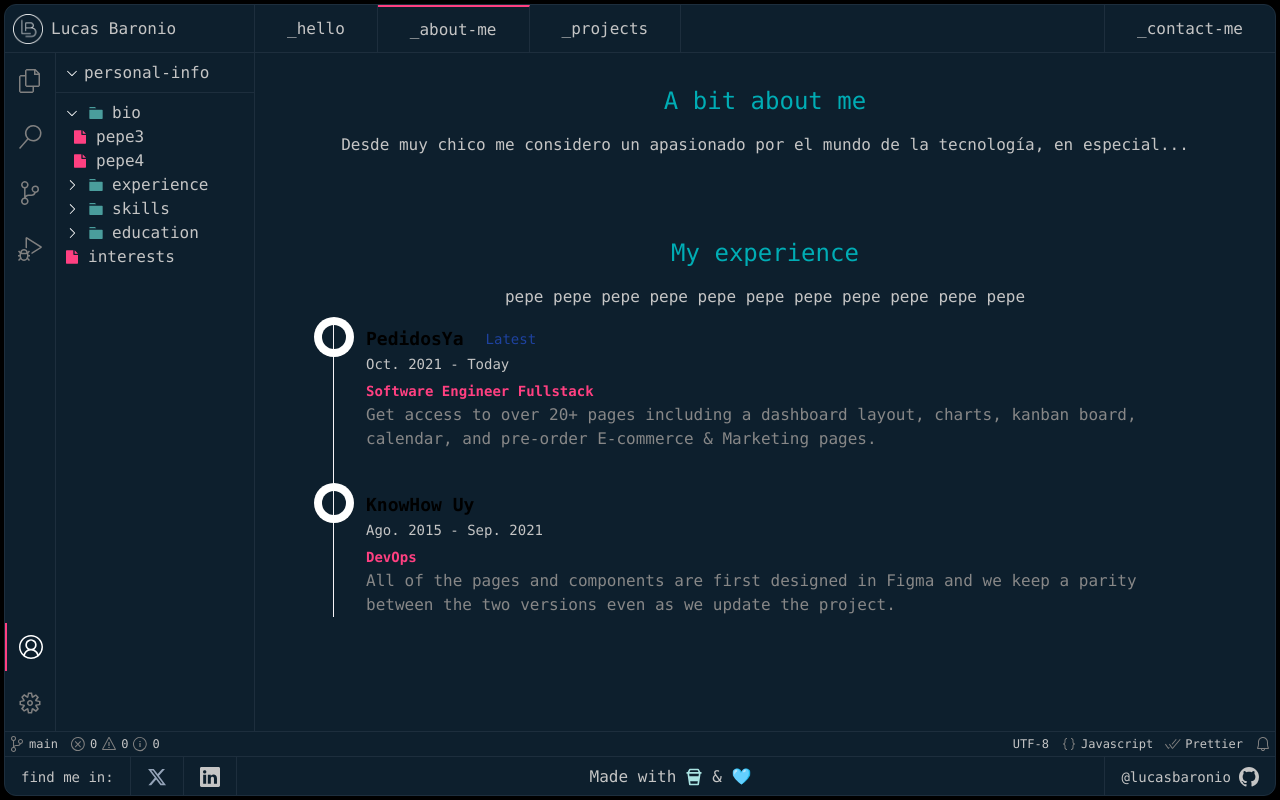
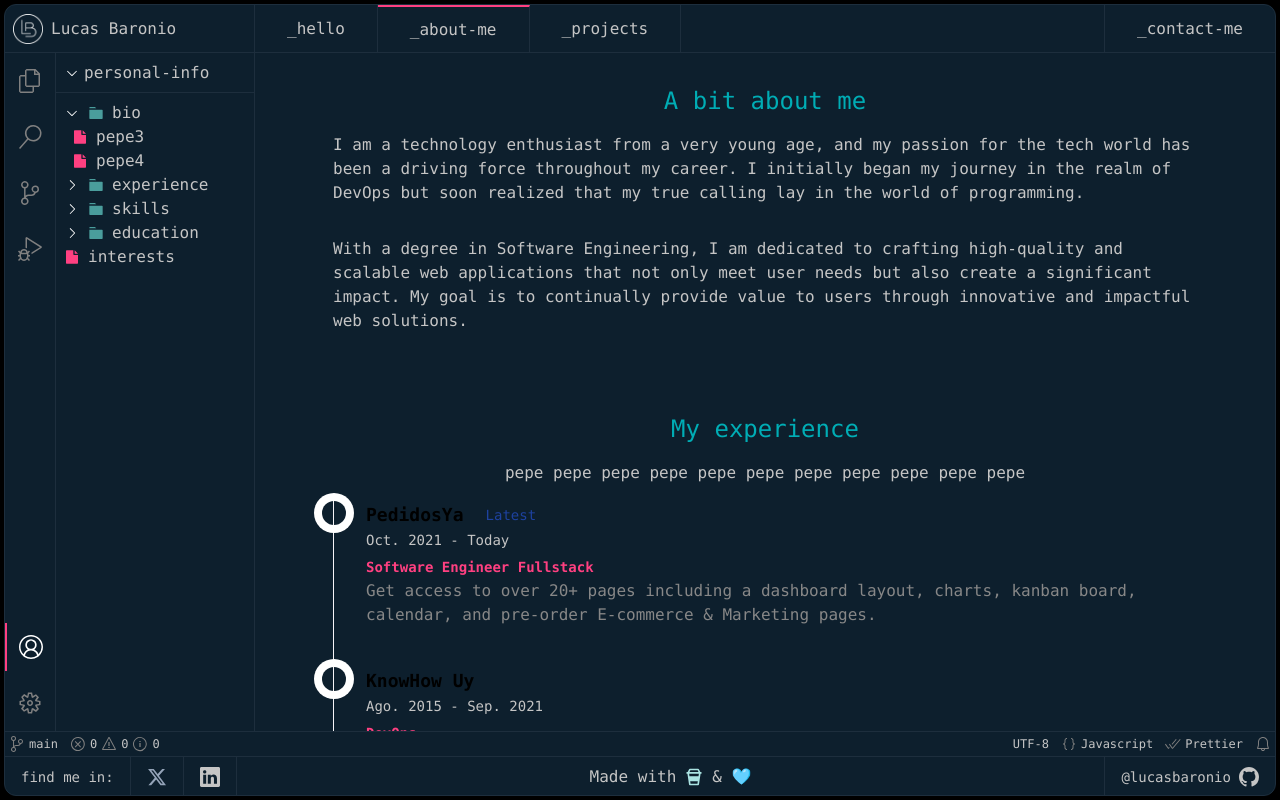
Before and after one commit to lucasbaronio/dev-portfolio, a React (Vite) app: page /about in a window 1280 px wide. Built offline with nearby package versions, Linux system fonts and the light colour scheme; some icons are missing.

Commit message:
feat: change about description

```diff
--- a/src/pages/About/About.jsx
+++ b/src/pages/About/About.jsx
@@ -25,7 +25,15 @@ const About = () => {
       <div id="bio" className=" flex flex-col items-center w-full max-w-4xl my-8 px-8 xl:px-4">
         <h3 className=" text-2xl text-primary-300">A bit about me</h3>
         <p className=" my-4">
-          Desde muy chico me considero un apasionado por el mundo de la tecnología, en especial...
+          I am a technology enthusiast from a very young age, and my passion for the tech world has
+          been a driving force throughout my career. I initially began my journey in the realm of
+          DevOps but soon realized that my true calling lay in the world of programming.
+        </p>
+        <p className=" my-4">
+          With a degree in Software Engineering, I am dedicated to crafting high-quality and
+          scalable web applications that not only meet user needs but also create a significant
+          impact. My goal is to continually provide value to users through innovative and impactful
+          web solutions.
         </p>
       </div>
       <div
```
